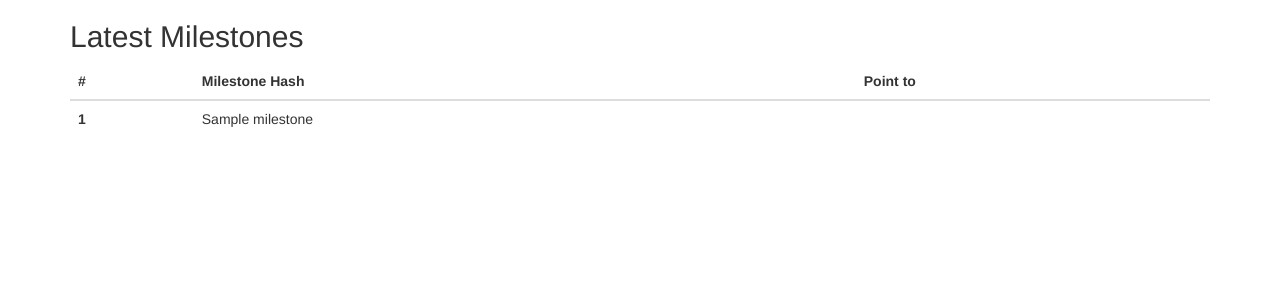
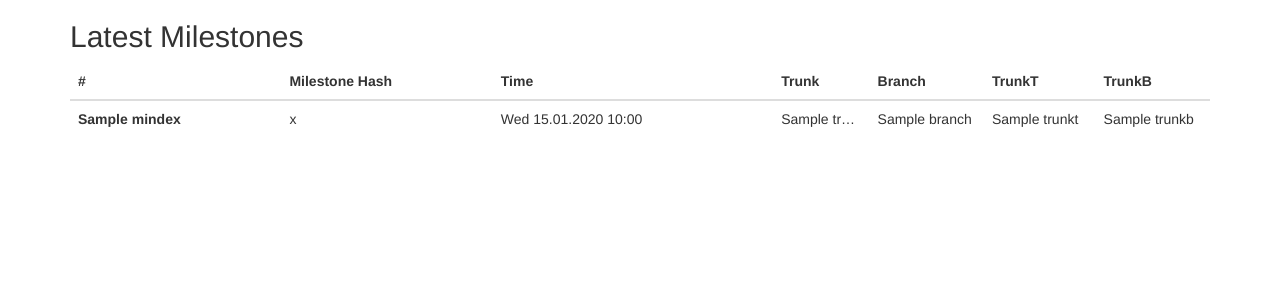
Before and after one commit to mlouielu/iota-milestone-monitor, a Flask app: template app/templates/index.html in a window 1280 px wide. Shown: the top 300 px of the page. Run offline with Flask 2, Linux system fonts and the light colour scheme; the template is opened without the code that fills it: most values are stand-ins (such as "Sample title", 1, 10 or a date in 2020); some libraries are stand-ins or nearby versions.

Commit message:
Update milestone layout

```diff
--- a/app/static/app.css
+++ b/app/static/app.css
@@ -0,0 +1,6 @@
+.hash {
+    text-overflow: ellipsis;
+    white-space: nowrap;
+    overflow: hidden;
+    max-width: 50px;
+}
--- a/app/templates/index.html
+++ b/app/templates/index.html
@@ -32,14 +32,23 @@
           <tr>
             <th scope="col">#</th>
             <th scope="col">Milestone Hash</th>
-            <th scope="col">Point to</th>
+            <th scope="col">Time</th>
+            <th scope="col">Trunk</th>
+            <th scope="col">Branch</th>
+            <th scope="col">TrunkT</th>
+            <th scope="col">TrunkB</th>
           </tr>
         </thead>
         <tbody>
           {% for m in milestones %}
           <tr>
-            <th scope="row">{{ m[0] }}</th>
-            <td>{{ m[1] }}</td>
+            <th scope="row">{{ m.mindex }}</th>
+            <td class="hash">{{ m.hash }}</td>
+            <td>{{ m.timestamp | datetime }}</td>
+            <td class="hash">{{ m.trunk }}</td>
+            <td class="hash">{{ m.branch }}</td>
+            <td class="hash">{{ m.trunkt }}</td>
+            <td class="hash">{{ m.trunkb }}</td>
           </tr>
           {% endfor %}
         </tbody>
```
